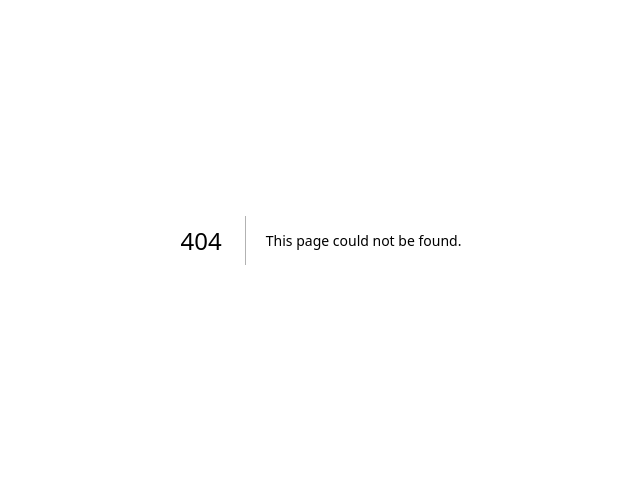
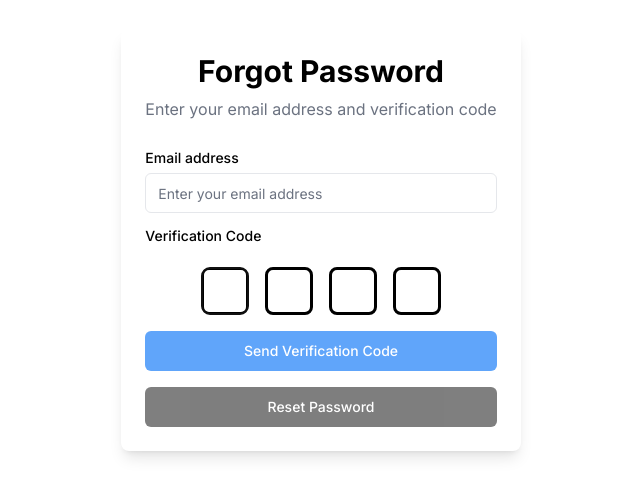
Before and after one commit to Search-Internship/frontend, a Next.js app: page /forgotpassword in a window 1280 px wide. Before the commit this address had no page. Shown: the part 160-656 px from the top of the page, without its empty margins (319-959 px from the left). Built offline with nearby package versions, Linux system fonts and the light colour scheme.

Commit message:
front vf0.1

```diff
--- /dev/null
+++ b/src/app/forgotpassword/page.jsx
@@ -0,0 +1,9 @@
+import ForgotPassword from '@/components/component/forgot-password';
+
+export default function Forgot() {
+    return(
+        <div className="flex h-screen items-center justify-center bg-white">
+            <ForgotPassword />
+        </div>
+    )
+}
--- a/src/components/component/cv.jsx
+++ b/src/components/component/cv.jsx
@@ -22,7 +22,7 @@ import React, { useState } from "react";
 import { Button } from "@/components/ui/button";
 import { FiUpload, FiCheckCircle } from "react-icons/fi";
 
-export function cv() {
+export function CV() {
   const [pdfFile, setPdfFile] = useState(null);
   const [isUploaded, setIsUploaded] = useState(false);
   const [showPopup, setShowPopup] = useState(false);
@@ -70,6 +70,14 @@ export function cv() {
     }
   };
 
+  const handleFileClick = () => {
+    document.getElementById("fileInput").click();
+  };
+
+  const handleMiddleClick = () => {
+    handleFileClick();
+  };
+
   return (
     <div
       className="flex items-center justify-center h-screen"
@@ -85,9 +93,9 @@ export function cv() {
           <div>
             <br />
           </div>
-          <div>
           <div
             className="flex h-16 w-100 items-center justify-center rounded-md border-2 border-dashed border-gray-300 px-6 py-10 transition-colors hover:border-gray-400 focus-within:outline-none focus-within:ring-2 focus-within:ring-indigo-500 focus-within:ring-offset-2"
+            onClick={handleMiddleClick}
             onDrop={handleFileDrop}
             onDragOver={(e) => e.preventDefault()}
           >
@@ -101,10 +109,9 @@ export function cv() {
                 <FiUpload className="mx-auto h-15 w-15 text-gray-400" />
                 <p className="mt-2 text-sm font-medium text-gray-900">Drag and drop your resume .pdf</p>
                 <p className="mt-1 text-sm text-gray-500">or click to upload</p>
-                  <input type="file" onChange={handleFileUpload} className="hidden" accept=".pdf" />
+                <input type="file" id="fileInput" onClick={handleFileClick} onChange={handleFileUpload} className="hidden" accept=".pdf" />
               </div>
             )}
-            </div>
           </div>
           <div>
             <div>
--- a/src/components/component/emails.jsx
+++ b/src/components/component/emails.jsx
@@ -70,6 +70,14 @@ export function Emails() {
     }
   };
 
+  const handleFileClick = () => {
+    document.getElementById("fileInput").click();
+  };
+
+  const handleMiddleClick = () => {
+    handleFileClick();
+  };
+
   return (
     <div
       className="flex items-center justify-center h-screen"
@@ -80,14 +88,14 @@ export function Emails() {
         <div className="w-full max-w-md">
           <div className="text-center">
             <div className="font-bold">Upload Your Emails</div>
-            <div>Drag and drop your emails and click the upload button to submit.</div>
+            <div>Drag and drop your emails and click the upload button to submit (Emails separed by ';')</div>
           </div>
           <div>
             <br />
           </div>
-          <div>
           <div
             className="flex h-16 w-100 items-center justify-center rounded-md border-2 border-dashed border-gray-300 px-6 py-10 transition-colors hover:border-gray-400 focus-within:outline-none focus-within:ring-2 focus-within:ring-indigo-500 focus-within:ring-offset-2"
+            onClick={handleMiddleClick}
             onDrop={handleFileDrop}
             onDragOver={(e) => e.preventDefault()}
           >
@@ -101,10 +109,9 @@ export function Emails() {
                 <FiUpload className="mx-auto h-15 w-15 text-gray-400" />
                 <p className="mt-2 text-sm font-medium text-gray-900">Drag and drop your emails .txt</p>
                 <p className="mt-1 text-sm text-gray-500">or click to upload</p>
-                  <input type="file" onChange={handleFileUpload} className="hidden" accept=".txt" />
+                <input type="file" id="fileInput" onClick={handleFileClick} onChange={handleFileUpload} className="hidden" accept=".txt" />
               </div>
             )}
-            </div>
           </div>
           <div>
             <div>
--- /dev/null
+++ b/src/components/component/forgot-password.jsx
@@ -0,0 +1,172 @@
+    "use client";
+    import React, { useState , useEffect } from 'react';
+    import { Label } from '@/components/ui/label';
+    import { Input } from '@/components/ui/input';
+    import { Button } from '@/components/ui/button';
+    import OtpInput from 'react-otp-input';
+
+    export default function ForgotPassword() {
+      const [email, setEmail] = useState('');
+      const [verificationCode, setVerificationCode] = useState('');
+      const [newPassword, setNewPassword] = useState('');
+      const [myVerificationCode, setMyVerificationCode] = useState('');
+      const [error, setError] = useState('');
+      const [success, setSuccess] = useState('');
+      const [allFieldsFilled, setAllFieldsFilled] = useState(false);
+
+  useEffect(() => {
+    // Vérifier si tous les champs sont remplis
+    if (email && verificationCode && newPassword) {
+      setAllFieldsFilled(true);
+    } else {
+      setAllFieldsFilled(false);
+    }
+  }, [email, verificationCode, newPassword]);
+
+      const handleSendVerificationCode = async () => {
+        try {
+          const formData1 = new FormData();
+          formData1.append('email', email);
+          // Vérifier si l'email existe
+          const emailExistResponse = await fetch('http://localhost:8000/api/users/email-exist', {
+            method: 'POST',
+            body: formData1,
+          });
+
+          if (!emailExistResponse.ok) {
+            setError('Email does not exist.');
+            setSuccess('');
+            return;
+          }
+
+          // Envoyer le code de vérification
+          const formData = new FormData();
+          formData.append('to', email);
+
+          const verificationCodeResponse = await fetch(`http://localhost:8000/api/email/send-verification-code`, {
+            method: 'POST',
+            body: formData,
+          });
+
+          // Vérifier si la réponse est OK
+          if (verificationCodeResponse.ok) {
+            const data = await verificationCodeResponse.json();
+            setMyVerificationCode(data.code);
+            setSuccess('Verification code sent successfully.');
+            setError('');
+          } else {
+            setError('Failed to send verification code: ' + verificationCodeResponse.statusText);
+            setSuccess('');
+          }
+        } catch (error) {
+          setError('Error sending verification code: ' + error.message);
+          setSuccess('');
+        }
+      };
+
+      const handleSubmitResetPassword = async () => {
+        if (verificationCode !== myVerificationCode) {
+          setError('Invalid verification code.');
+          setSuccess('');
+          return;
+        } else {
+          try {
+            const formData = new FormData();
+            formData.append('email', email);
+            formData.append('new_password', newPassword);
+
+            const resetPasswordResponse = await fetch(`http://localhost:8000/api/users/forgot-password`, {
+              method: 'PUT',
+              body: formData,
+            });
+
+            if (resetPasswordResponse.ok) {
+              setSuccess('Password reset successfully.');
+              setError('');
+              window.location.href = '/login';
+            } else {
+              setError('Failed to reset password: ' + resetPasswordResponse.statusText);
+              setSuccess('');
+            }
+          } catch (error) {
+            setError('Error resetting password: ' + error.message);
+            setSuccess('');
+          }
+        }
+      };
+
+      return (
+        <div className="flex h-screen items-center justify-center bg-white">
+          <div className="w-full max-w-md space-y-6 rounded-lg bg-white p-6 shadow-lg">
+            <div className="space-y-2 text-center">
+              <h1 className="text-3xl font-bold">Forgot Password</h1>
+              <p className="text-gray-500">Enter your email address and verification code</p>
+            </div>
+            <form className="space-y-4 flex flex-col justify-center">
+              <div>
+                <Label htmlFor="email">Email address</Label>
+                <Input
+                  className="mt-1"
+                  id="email"
+                  placeholder="Enter your email address"
+                  type="email"
+                  value={email}
+                  onChange={(e) => setEmail(e.target.value)}
+                />
+              </div>
+              <div>
+                <Label htmlFor="verificationCode" className="flex ">Verification Code</Label>
+                <br />
+                <div className="flex items-center justify-center">
+                  <OtpInput
+                    value={verificationCode}
+                    onChange={setVerificationCode}
+                    numInputs={4}
+                    separator={<span>&nbsp;</span>}
+                    renderInput={(inputProps, index) => (
+                      <input {...inputProps} autoFocus={index === 0} className="otp-input" />
+                    )}
+                    inputStyle={{
+                      width: '3rem',
+                      height: '3rem',
+                      margin: '0 0.5rem',
+                      fontSize: '1rem',
+                      borderRadius: '0.5rem',
+                      border: 'black 3px solid',
+                      background: 'white',
+                      color: 'black',
+                      textAlign: 'center'
+                    }}
+                  />
+                </div>
+              </div>
+              {myVerificationCode && (
+            <div>
+              <Label htmlFor="newPassword">New Password</Label>
+              <Input
+                className="mt-1"
+                id="newPassword"
+                placeholder="Enter your new password"
+                type="password"
+                value={newPassword}
+                onChange={(e) => setNewPassword(e.target.value)}
+              />
+            </div>
+          )}
+              {error && <p className="text-red-500">{error}</p>}
+              {success && <p className="text-green-500">{success}</p>}
+              <Button className="w-full bg-blue-400 text-white" type="button" onClick={handleSendVerificationCode}>
+                Send Verification Code
+              </Button>
+              <Button
+            className={`w-full bg-black text-white mt-4 ${allFieldsFilled ? '' : 'opacity-50 cursor-not-allowed'}`}
+            type="button"
+            onClick={handleSubmitResetPassword}
+            disabled={!allFieldsFilled}>
+               Reset Password
+          </Button>
+            </form>
+          </div>
+        </div>
+      );
+    }
--- a/src/components/component/home-page.jsx
+++ b/src/components/component/home-page.jsx
@@ -25,7 +25,7 @@ import {
   FiPackage,
   FiFlag,
 } from "react-icons/fi";
-import { cv } from "@/components/component/cv";
+import { CV } from "@/components/component/cv";
 import { settings } from "@/components/component/settings";
 import { Emails } from "@/components/component/emails";
 import "react-draft-wysiwyg/dist/react-draft-wysiwyg.css";
@@ -39,7 +39,7 @@ export function HomePage() {
   const [isSettingsOpen, setIsSettingsOpen] = useState(false);
   const [isemailOpen, setIsemailsOpen] = useState(false);
   // Components
-  const cvComponent = cv();
+  const cvComponent = CV();
   const EmailComponent = Emails();
   const SettingsComponent = settings();
 
@@ -95,6 +95,10 @@ export function HomePage() {
   //   return { fullName, sender_email };
   // };
   // const { fullName, sender_email } = getFullNameAndEmail();
+
+
+  const generateMessageWithAI = async () => {
+  }
 
   // Function to handle sending emails
   const handleStartSendingMails = async () => {
@@ -198,7 +202,7 @@ export function HomePage() {
           <span className="sr-only">Easy Internship</span>
           Easy Internship
         </Link>
-        <nav className="flex-1">
+        <nav className="flex-1 flex justify-center items-center">
   <ul className="flex items-center justify-center space-x-4">
     <li>
       <div className="flex items-center gap-2">
@@ -216,16 +220,17 @@ export function HomePage() {
         </button>
       </div>
     </li>
-            <li>
+    {/* <li>
       <div className="flex items-center gap-2">
         <FiSettings className="w-6 h-6" />
         <button onClick={openSettings} className="font-medium">
           Settings
         </button>
       </div>
-            </li>
+    </li> */}
   </ul>
 </nav>
+
         <Popover>
           <PopoverTrigger asChild>
             <Button
@@ -309,6 +314,13 @@ export function HomePage() {
       </div>
     </div>
     <div className="flex justify-center">
+    <Button onClick={generateMessageWithAI} className="font-medium bg-green-500 hover:bg-green-600 text-white px-4 py-2 rounded-md">
+  Generate Message with AI
+</Button>
+
+        </div>
+    <div className="flex justify-center">
+
       <Button onClick={handleStartSendingMails} className=" bg-black text-white">
         Start Sending Mails
       </Button>
@@ -326,13 +338,13 @@ export function HomePage() {
         </div>
       )}
 
-      {isSettingsOpen && (
+      {/* {isSettingsOpen && (
         <div className="fixed inset-0 flex items-center justify-center bg-black bg-opacity-50" onClick={closeSettings}>
           <div className="bg-white p-0 rounded-md max-w-md w-full relative z-10" onClick={stopPropagation}>
             <div className="mb-8 h-1/2">{SettingsComponent}</div>
           </div>
         </div>
-      )}
+      )} */}
 
       {isemailOpen && (
         <div className="fixed inset-0 flex items-center justify-center bg-black bg-opacity-50" onClick={closeEmails}>
--- a/src/components/component/login.jsx
+++ b/src/components/component/login.jsx
@@ -4,12 +4,13 @@ import { Input } from "@/components/ui/input";
 import Link from "next/link";
 import { Button } from "@/components/ui/button";
 import { useState } from "react";
-import React from "react";
 
 export function Login() {
   const [showPassword, setShowPassword] = useState(false);
   const [email, setEmail] = useState("");
   const [password, setPassword] = useState("");
+  const [error, setError] = useState("");
+  const [success, setSuccess] = useState("");
 
   const togglePasswordVisibility = () => {
     setShowPassword(!showPassword);
@@ -28,20 +29,19 @@ export function Login() {
         body: formData,
       });
       if (response.ok) {
-        console.log("Login successful");
+        setSuccess("Login successful");
+        setError("");
         const responseData = await response.json();
         const accessToken = responseData.access_token;
         localStorage.setItem("token", accessToken);
         window.location.href = "/home";
-        // console.log(await response.json());
-
-        // localStorage.setItem("token", response.access_token);
-        // window.location.href = "/home";
       } else {
-        // Handle error
+        setError("Invalid email or password");
+        setSuccess("");
       }
     } catch (error) {
-      console.error("Error:", error);
+      setError("Error logging in: " + error.message);
+      setSuccess("");
     }
   };
 
@@ -134,6 +134,8 @@ export function Login() {
               </button>
             </div>
           </div>
+          {error && <p className="text-red-500">{error}</p>}
+          {success && <p className="text-green-500">{success}</p>}
           <Button className="w-full mx-auto bg-black text-white" type="submit">
             Login
           </Button>
--- a/src/components/component/register.jsx
+++ b/src/components/component/register.jsx
@@ -1,6 +1,5 @@
-
-  "use client";
-  import { useState } from 'react';
+"use client";
+import React, { useState } from 'react';
 
 export function Register() {
   const [formData, setFormData] = useState({
@@ -13,6 +12,8 @@ export function Register() {
   });
 
   const [showPassword, setShowPassword] = useState({ password: false, emailPassword: false });
+  const [error, setError] = useState('');
+  const [success, setSuccess] = useState('');
 
   const togglePasswordVisibility = (field) => {
     setShowPassword({ ...showPassword, [field]: !showPassword[field] });
@@ -41,13 +42,21 @@ export function Register() {
         // Handle success
         console.log('User created successfully');
         localStorage.setItem('user_email', formData.email);
-        window.location.href = '/verification';
+        setSuccess('User created successfully. Redirecting to verification page...');
+        setError('');
+        setTimeout(() => {
+          window.location.href = '/verification';
+        }, 2000);
       } else {
         // Handle error
         console.error('Failed to create user');
+        setError('Failed to create user. Please try again.');
+        setSuccess('');
       }
     } catch (error) {
       console.error('Error:', error);
+      setError('Error: ' + error.message);
+      setSuccess('');
     }
   };
 
@@ -296,7 +305,8 @@ export function Register() {
                   </div>
                 </div>
               </div>
-
+              {error && <p className="text-red-500">{error}</p>}
+              {success && <p className="text-green-500">{success}</p>}
               <div>
                 <button
                   className="w-full flex justify-center py-2 px-4 border border-gray-200 border-transparent rounded-md shadow-sm text-sm font-medium text-white bg-black hover:bg-gray-900 focus:outline-none focus:ring-2 focus:ring-offset-2 focus:ring-gray-950 dark:bg-black dark:hover:bg-gray-900 dark:border-gray-800"
--- a/src/components/component/verification.jsx
+++ b/src/components/component/verification.jsx
@@ -7,6 +7,8 @@ export function Verification() {
   const [verificationCode, setVerificationCode] = useState('');
   const [isCodeVerified, setIsCodeVerified] = useState(false);
   const [isSendingCode, setIsSendingCode] = useState(false);
+  const [error, setError] = useState('');
+  const [success, setSuccess] = useState('');
   const userEmail = localStorage.getItem('user_email');
   const [mycode, setMycode] = useState('');
 
@@ -26,13 +28,19 @@ export function Verification() {
         console.log('Verification code sent:', data.code);
         setMycode(data.code);
         setIsSendingCode(false); // Disable the button after code is sent
+        setSuccess('Verification code sent successfully.');
+        setError('');
       } else {
         console.error('Failed to send verification code:', response.statusText);
         setIsSendingCode(false);
+        setError('Failed to send verification code: ' + response.statusText);
+        setSuccess('');
       }
     } catch (error) {
       console.error('Error sending verification code:', error);
       setIsSendingCode(false);
+      setError('Error sending verification code: ' + error.message);
+      setSuccess('');
     }
   };
 
@@ -42,6 +50,11 @@ export function Verification() {
       console.log("Verification code is correct");
       window.location.href = "/home";
       setIsCodeVerified(true);
+      setSuccess('Verification successful!');
+      setError('');
+    } else {
+      setError('Invalid verification code.');
+      setSuccess('');
     }
   };
 
@@ -77,6 +90,8 @@ export function Verification() {
               }}
             />
           </div>
+          {error && <p className="text-red-500">{error}</p>}
+          {success && <p className="text-green-500">{success}</p>}
           <Button className="w-full bg-black" type="submit" disabled={isSendingCode}>
             Verify
           </Button>
```
Lines whose indentation alone changed are shown as unchanged.
